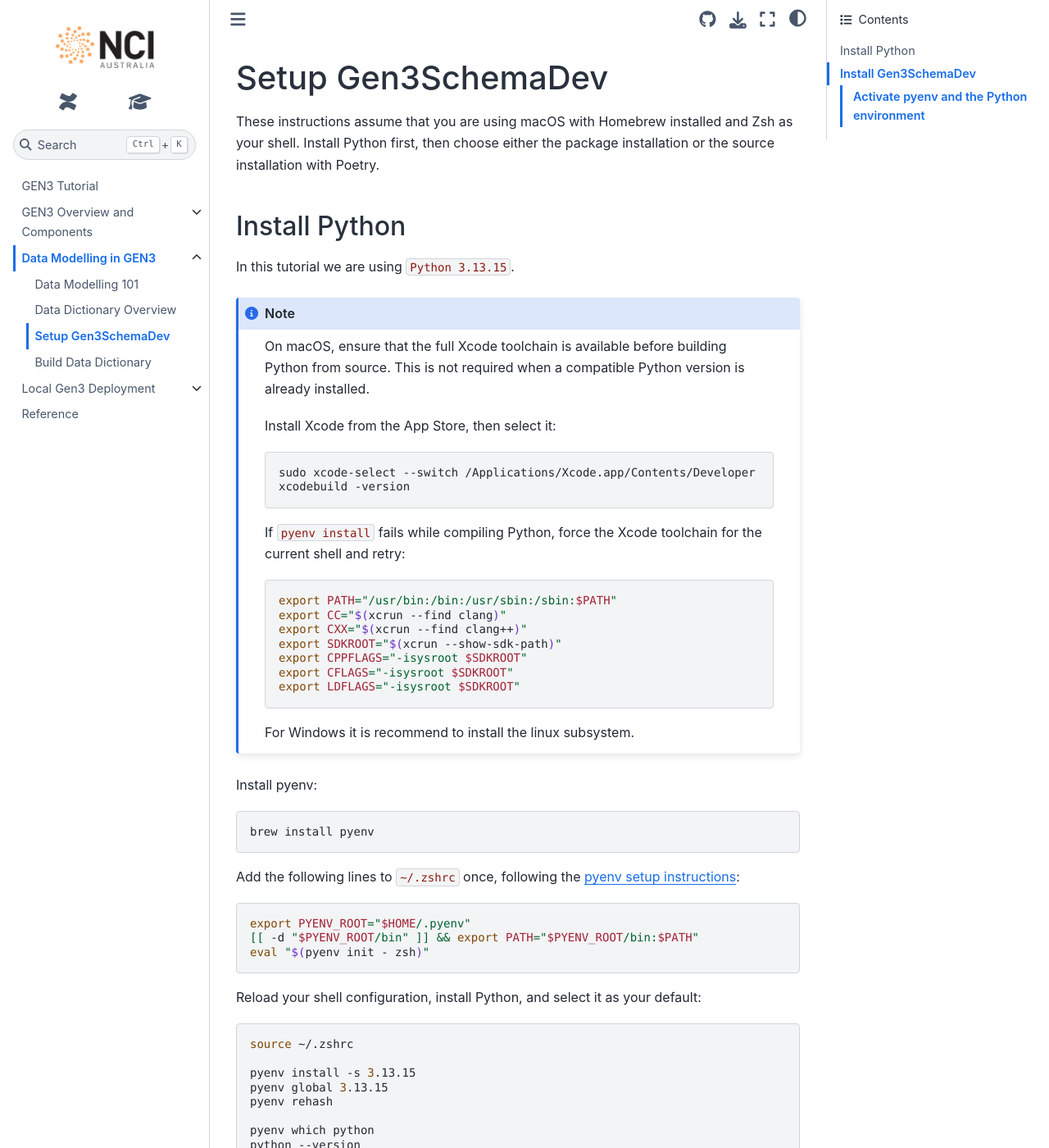
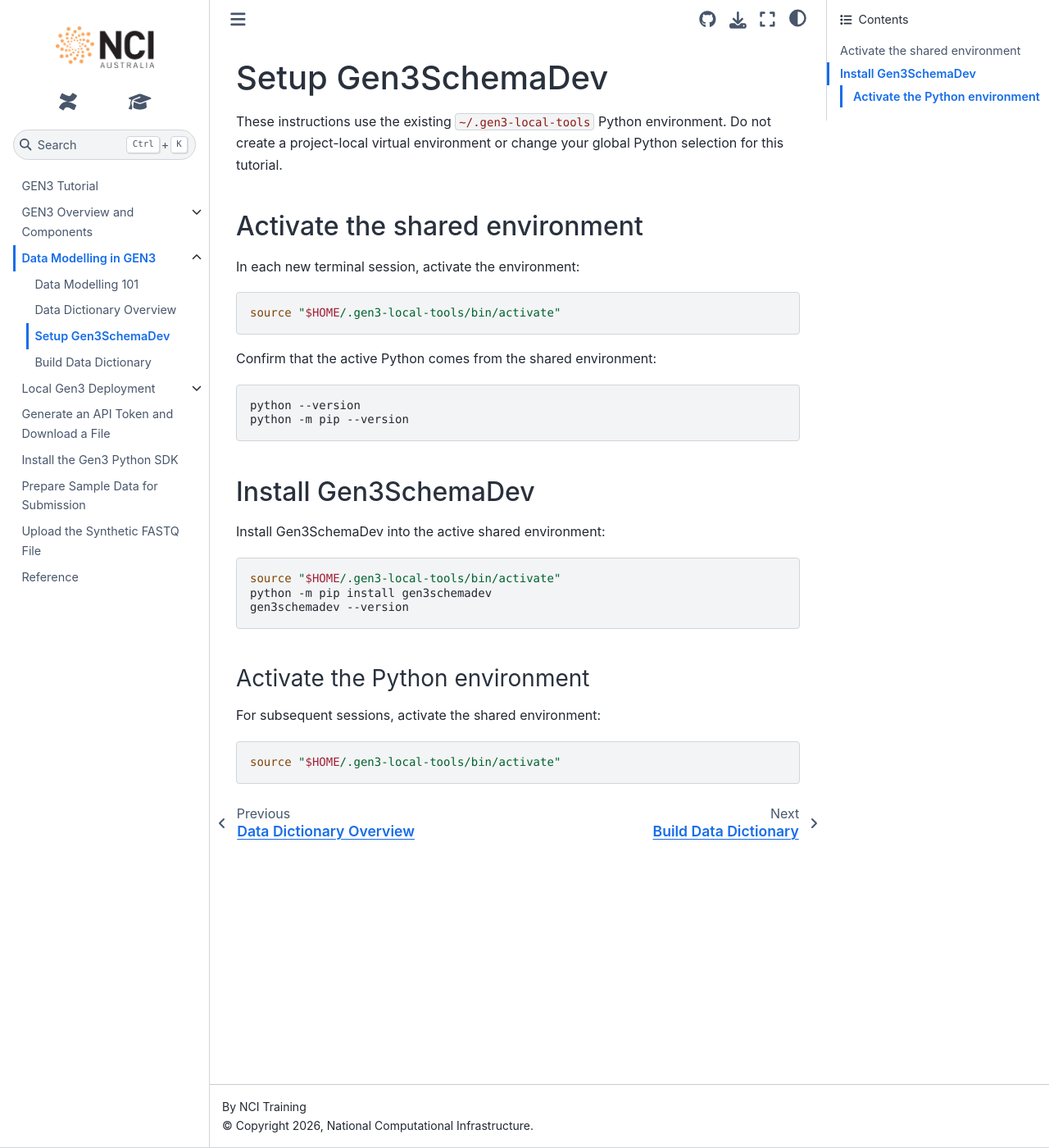
Before and after one commit to NCI900-Training-Organisation/Gen3-tutorial, a Sphinx documentation site: the page built from docs/source/01-data-modelling/03-setup-Gen3SchemaDev.rst, in a window 1280 px wide and 1400 px high. Shown: the whole window at 82% size. Built offline with Sphinx 7.4.7 and the Sphinx Book theme 1.1.4, drawn with Linux system fonts in a browser that asks for light colours; some of the changed text lies outside the part shown.

Commit message:
add gen3 token generaion and sdk documents

```diff
--- a/docs/source/01-data-modelling/03-setup-Gen3SchemaDev.rst
+++ b/docs/source/01-data-modelling/03-setup-Gen3SchemaDev.rst
@@ -1,114 +1,42 @@
 Setup Gen3SchemaDev
 ====================
 
-These instructions assume that you are using macOS with Homebrew installed
-and Zsh as your shell. Install Python first, then choose either the package
-installation or the source installation with Poetry.
+These instructions use the existing ``~/.gen3-local-tools`` Python
+environment. Do not create a project-local virtual environment or change your
+global Python selection for this tutorial.
 
-Install Python
---------------
+Activate the shared environment
+-------------------------------
 
-In this tutorial we are using ``Python 3.13.15``.
-
-.. note::
-
-   On macOS, ensure that the full Xcode toolchain is available before building
-   Python from source. This is not required when a compatible Python version
-   is already installed.
-
-   Install Xcode from the App Store, then select it:
-
-   .. code-block:: bash
-
-      sudo xcode-select --switch /Applications/Xcode.app/Contents/Developer
-      xcodebuild -version
-
-   If ``pyenv install`` fails while compiling Python, force the Xcode toolchain
-   for the current shell and retry:
-
-   .. code-block:: bash
-
-      export PATH="/usr/bin:/bin:/usr/sbin:/sbin:$PATH"
-      export CC="$(xcrun --find clang)"
-      export CXX="$(xcrun --find clang++)"
-      export SDKROOT="$(xcrun --show-sdk-path)"
-      export CPPFLAGS="-isysroot $SDKROOT"
-      export CFLAGS="-isysroot $SDKROOT"
-      export LDFLAGS="-isysroot $SDKROOT"
-
-   For Windows it is recommend to install the linux subsystem.
-
-Install pyenv:
+In each new terminal session, activate the environment:
 
 .. code-block:: bash
 
-   brew install pyenv
+   source "$HOME/.gen3-local-tools/bin/activate"
 
-Add the following lines to ``~/.zshrc`` once, following the
-`pyenv setup instructions <https://github.com/pyenv/pyenv#zsh>`_:
+Confirm that the active Python comes from the shared environment:
 
 .. code-block:: bash
 
-   export PYENV_ROOT="$HOME/.pyenv"
-   [[ -d "$PYENV_ROOT/bin" ]] && export PATH="$PYENV_ROOT/bin:$PATH"
-   eval "$(pyenv init - zsh)"
-
-Reload your shell configuration, install Python, and select it as your default:
-
-.. code-block:: bash
-
-   source ~/.zshrc
-
-   pyenv install -s 3.13.15
-   pyenv global 3.13.15
-   pyenv rehash
-
-   pyenv which python
    python --version
-
-The first Python path should be the pyenv shim, similar to
-``/Users/your-user/.pyenv/shims/python``. If ``pyenv which python`` returns a
-path under ``~/.pyenv/versions/3.13.15`` but ``python`` is still not found,
-initialize pyenv again in the current shell:
-
-.. code-block:: bash
-
-   export PATH="$HOME/.pyenv/shims:$HOME/.pyenv/bin:$PATH"
-   eval "$(pyenv init - zsh)"
-   pyenv rehash
-   python --version
-
-.. note::
-
-   If your terminal prompt shows an active Conda environment such as ``(base)``,
-   deactivate it before checking Python so that Conda does not override pyenv:
-
-   .. code-block:: bash
-
-      conda deactivate
-      python --version
-
+   python -m pip --version
 
 Install Gen3SchemaDev
 -----------------------------
 
-In your data dictionary project directory, create an isolated environment
-and install Gen3SchemaDev:
+Install Gen3SchemaDev into the active shared environment:
 
 .. code-block:: bash
 
-   python -m venv .venv
-   source .venv/bin/activate
+   source "$HOME/.gen3-local-tools/bin/activate"
    python -m pip install gen3schemadev
    gen3schemadev --version
 
-Activate pyenv and the Python environment
-~~~~~~~~~~~~~~~~~~~~~~~~~~~~~~~~~~~~~~~~~
+Activate the Python environment
+~~~~~~~~~~~~~~~~~~~~~~~~~~~~~~~
 
-For subsequent sessions, from the data dictionary project directory, activate
-pyenv first, then activate the Python virtual environment:
+For subsequent sessions, activate the shared environment:
 
 .. code-block:: bash
 
-   source ~/.zshrc
-   source .venv/bin/activate
+   source "$HOME/.gen3-local-tools/bin/activate"
--- a/docs/source/06-local-gen3-deploy/01-local-deploy.rst
+++ b/docs/source/06-local-gen3-deploy/01-local-deploy.rst
@@ -6,8 +6,10 @@ control-plane node, local-path persistent storage, MinIO object storage, LDAP
 and Dex login, HTTP ingress, and the Gen3 application. It is intended for a
 disposable local training environment, not production.
 
-The commands below assume the repository root is the current directory. The
-deployment inputs include the bundled dictionary at
+Clone the repository first, then run repository commands from its root. All
+Python tools in this tutorial use the existing ``~/.gen3-local-tools``
+environment; activate it in each terminal session instead of creating another
+environment for each tool. The deployment inputs include the bundled dictionary at
 ``sample-data-dict/output-json/bundled-schema.json``.
 
 Platform support
@@ -49,13 +51,12 @@ engine is ready. The playbook also attempts to open Docker Desktop for you.
 Docker Desktop is subject to Docker's licensing terms; check those terms for
 your organization.
 
-Create an isolated Python environment and install Ansible, its Kubernetes
-client library, and the required collections:
+Activate the existing Python environment, then install Ansible, its Kubernetes
+client library, and the required collections into it:
 
 .. code-block:: console
 
-	python3 -m venv "$HOME/.venvs/gen3-local"
-	source "$HOME/.venvs/gen3-local/bin/activate"
+	source "$HOME/.gen3-local-tools/bin/activate"
 	python -m pip install --upgrade pip
 	python -m pip install ansible kubernetes==36.0.2 'boto3>=1.34' 'python-dateutil<3' PyYAML
 	ansible-galaxy collection install kubernetes.core amazon.aws
@@ -163,13 +164,13 @@ appropriate for the vendored chart, then verify its published checksum before
 installing; see the `Helm installation and verification guide
 <https://helm.sh/docs/intro/install/>`_.
 
-Create the Python environment, install Ansible dependencies and collections,
-and install the MinIO client into the path expected by the playbooks:
+Activate the existing Python environment, install Ansible dependencies and
+collections into it, and install the MinIO client into the path expected by
+the playbooks:
 
 .. code-block:: console
 
-	python3 -m venv "$HOME/.venvs/gen3-local"
-	source "$HOME/.venvs/gen3-local/bin/activate"
+	source "$HOME/.gen3-local-tools/bin/activate"
 	python -m pip install --upgrade pip
 	python -m pip install ansible kubernetes==36.0.2 'boto3>=1.34' 'python-dateutil<3' PyYAML
 	ansible-galaxy collection install kubernetes.core amazon.aws
@@ -185,13 +186,13 @@ host networking in the playbooks.
 Check out the repository and inputs
 --------------------------------------
 
-Clone this repository and change into its root directory. Activate the Python
-environment created above, then confirm the dictionary exists:
+From the repository root, activate the shared Python environment and confirm
+the dictionary exists:
 
 .. code-block:: console
 
 	cd /path/to/Gen3-tutorial
-	source "$HOME/.venvs/gen3-local/bin/activate"
+	source "$HOME/.gen3-local-tools/bin/activate"
 
 
 
--- /dev/null
+++ b/docs/source/07-generate-token/01-gen-token.rst
@@ -0,0 +1,61 @@
+Generate an API Token and Download a File
+========================================
+
+Use the Gen3 Python SDK to exchange a downloaded API credential for a
+short-lived access token, then download a file by its GUID. Install the SDK
+into the shared ``~/.gen3-local-tools`` environment by following
+:doc:`/08-gen3-sdk/01-install-sdk`. The SDK keeps the token in memory and
+refreshes it when needed; do not print or commit it.
+
+Create and download API credentials
+-----------------------------------
+
+#. Open the Gen3 portal at `http://gen3.kind.test <http://gen3.kind.test>`_.
+#. Log in using **Training LDAP**.
+#. Open **Profile** and create an API key.
+#. In the confirmation dialog, select **Download JSON** and save the
+   credentials file, for example as
+   ``$HOME/Downloads/gen3-credentials.json``.
+
+The credentials file contains a client ID and secret. Keep it private; do not
+commit it to source control or paste it into chat or tickets.
+
+Generate a token and download a file
+------------------------------------
+
+Save the following as ``download_gen3_file.py``. Replace ``YOUR-FILE-GUID``
+with a GUID that your account is allowed to download:
+
+.. code-block:: python
+
+   from pathlib import Path
+
+   from gen3.auth import Gen3Auth
+   from gen3.file import Gen3File
+
+   credentials_file = Path.home() / "Downloads" / "gen3-credentials.json"
+   auth = Gen3Auth(refresh_file=str(credentials_file))
+
+   # Obtain a short-lived access token without displaying or saving it.
+   access_token = auth.get_access_token()
+   if not access_token:
+       raise RuntimeError("Gen3 did not return an access token")
+
+   file_client = Gen3File(auth)
+   downloaded = file_client.download_single(
+       object_id="YOUR-FILE-GUID",
+       path="downloads",
+   )
+   if not downloaded:
+       raise RuntimeError("Gen3 file download failed")
+
+Run the script from the activated environment:
+
+.. code-block:: console
+
+   python download_gen3_file.py
+
+The SDK reads the API credential, obtains an access token from the local
+commons, and uses that authenticated session to request the file. The file is
+saved in the ``downloads`` directory. This local training deployment uses
+HTTP; use it only on a trusted local machine or network.
--- /dev/null
+++ b/docs/source/08-gen3-sdk/01-install-sdk.rst
@@ -0,0 +1,26 @@
+Install the Gen3 Python SDK
+===========================
+
+This guide installs the Gen3 Python SDK into the repository's existing shared
+Python environment at ``~/.gen3-local-tools/``. The same environment is used for the
+deployment tools, Gen3SchemaDev, documentation tools, and SDK examples. Do not
+create a separate environment for the SDK.
+
+Activate the shared environment
+-------------------------------
+
+Activate the existing environment. Do this in every new terminal session:
+
+.. code-block:: console
+
+	source "$HOME/.gen3-local-tools/bin/activate"
+
+Install the SDK package into that active environment:
+
+.. code-block:: console
+
+	python -m pip install --upgrade pip
+	python -m pip install gen3
+	python -c "from gen3.auth import Gen3Auth; from gen3.file import Gen3File; print('Gen3 SDK is ready')"
+
+In each new terminal, activate ``~/.gen3-local-tools`` before using the SDK.
--- /dev/null
+++ b/docs/source/08-gen3-sdk/02-sample-data.rst
@@ -0,0 +1,142 @@
+Prepare Sample Data for Submission
+==================================
+
+This guide explains the records in ``sample-data/`` and the fields and links
+your own data must contain before submitting it to the local Gen3 commons.
+The examples are synthetic and use the bundled dictionary in
+``sample-data-dict/output-json/bundled-schema.json``. Never use real patient
+information for this training exercise.
+
+Create the program and project first
+------------------------------------
+
+The bundled dictionary defines a ``program`` node and a ``project`` node.
+``program`` is marked ``submittable: false``, so create the program through the
+portal or the approved administrative workflow, not with the sample records.
+The program schema requires ``name`` and ``dbgap_accession_number``.
+
+The sample submission script targets program ``training`` and project code
+``demo``. Create those first, or update the values in
+``sample-data/submit_sample_data.py`` to match a project that already exists
+and that your API user can access. The project schema requires:
+
+* ``code``: project identifier; the sample uses ``demo``.
+* ``name``: display name for the project.
+* ``programs``: link to its parent program, for example
+	``{"name": "training"}`` in the project's creation form/API. The SDK's
+	project-creation method also takes the program name separately as its first
+	argument.
+* ``dbgap_accession_number``: the accession assigned to the project. Use the
+	value appropriate to your environment; do not copy a made-up accession into
+	a real commons.
+
+Submit each record's required fields
+------------------------------------
+
+Every submittable node in this dictionary requires ``type`` and
+``submitter_id``. The ``type`` must exactly match the node name. A
+``submitter_id`` is the stable, project-specific identifier for that record;
+keep it unique within its node and project. The samples use the ``SYN-`` prefix
+so their identifiers are visibly synthetic.
+
+The bundled sample files contain these nodes and required relationships:
+
+.. list-table:: Sample records and required fields
+	 :header-rows: 1
+	 :widths: 16 24 30 30
+
+	 * - Node
+		 - Sample file
+		 - Required fields
+		 - Relationship to include
+	 * - ``patient``
+		 - ``sample-data/patient.json``
+		 - ``type``, ``submitter_id``
+		 - ``projects`` must identify the existing project by ``code`` or ID.
+	 * - ``blood``
+		 - ``sample-data/blood.json``
+		 - ``type``, ``submitter_id``
+		 - ``patients`` must identify an existing patient by ``submitter_id`` or ID.
+	 * - ``urine``
+		 - ``sample-data/urine.json``
+		 - ``type``, ``submitter_id``
+		 - ``patients`` is optional, but the example links the urine to its patient.
+	 * - ``plasma``
+		 - ``sample-data/plasma.json``
+		 - ``type``, ``submitter_id``
+		 - ``bloods`` must identify an existing blood record.
+	 * - ``dna``
+		 - ``sample-data/dna.json``
+		 - ``type``, ``submitter_id``
+		 - ``bloods`` must identify an existing blood record.
+
+The node schemas allow only declared properties. Before adding fields, check
+the node's schema under ``sample-data-dict/output-schema/``. For example,
+``patient`` permits the optional ``patient_id`` property, ``blood`` permits
+``blood_id``, ``patient_id`` and ``blood_type``, and ``dna`` permits
+``dna_id``, ``blood_id`` and ``dna_specimen_id``. A property listed in
+``sample-data-dict/input.yaml`` is not automatically a valid field name for a
+relationship: use the schema's actual relationship property such as
+``patients`` or ``bloods``.
+
+Represent links as references to existing records. This patient example links
+to the existing project ``demo``:
+
+.. code-block:: json
+
+	 {
+		 "type": "patient",
+		 "submitter_id": "SYN-PAT-001",
+		 "patient_id": "SYN-PAT-001",
+		 "projects": [{"code": "demo"}]
+	 }
+
+A blood record links back to a patient using the schema's ``patients`` link:
+
+.. code-block:: json
+
+	 {
+		 "type": "blood",
+		 "submitter_id": "SYN-BLD-001",
+		 "blood_id": "SYN-BLD-001",
+		 "blood_type": "whole blood",
+		 "patients": [{"submitter_id": "SYN-PAT-001"}]
+	 }
+
+The example's matching ``SYN-PAT-001`` and ``SYN-BLD-001`` values are present
+in the patient and blood files respectively. Do not submit a child record
+before the record it links to exists.
+
+Sequencing files and file metadata
+----------------------------------
+
+The ``seqrun`` node is categorized as ``data_file`` and links to a DNA record
+through ``dnas``. It inherits file properties from the dictionary's
+``data_file_properties``, including ``file_name``, ``file_size``, ``md5sum``,
+``file_state``, ``object_id`` and ``state``. Do not create a sample ``seqrun``
+with guessed file details. First upload a real synthetic test file through
+Gen3, then use the returned GUID as ``object_id`` and the actual filename,
+size, and checksum. Link it to an existing DNA record with ``dnas``. The
+``data_category``, ``data_format`` and ``data_type`` fields must use the exact
+enum values declared in ``sample-data-dict/output-schema/seqrun.yaml``.
+
+Submit in relationship order
+----------------------------
+
+Submit parent records before children so every reference resolves:
+
+#. Create the ``training`` program and ``demo`` project in the portal if they
+	 do not already exist.
+#. Submit patients.
+#. Submit blood and urine records.
+#. Submit plasma and DNA records.
+#. Upload any test file, then submit its ``seqrun`` metadata with the returned
+	 GUID and a link to its DNA record.
+
+The helper script submits the provided JSON files in that order through the
+Gen3 Python SDK. See :doc:`/08-gen3-sdk/01-install-sdk` for SDK setup and
+:doc:`/07-generate-token/01-gen-token` for API credentials and authentication.
+To submit the synthetic sample set, follow the instructions in
+``sample-data/README.md``. Reusing the same ``submitter_id`` values can update
+or collide with earlier records, so make identifiers unique when adapting
+these examples.
--- /dev/null
+++ b/docs/source/08-gen3-sdk/03-push-data.rst
@@ -0,0 +1,72 @@
+Upload the Synthetic FASTQ File
+===============================
+
+This example uploads ``sample-data/synthetic-demo.fastq`` to the local Gen3
+commons. It uses the API credentials in the repository-root
+``credentials.json`` and requests upload authorization for the existing
+``training/demo`` project.
+
+Keep the credentials file private. It is ignored by Git; do not remove it from
+``.gitignore`` or print its contents.
+
+Activate the shared Python environment and run the uploader from the repository
+root:
+
+.. code-block:: console
+
+	source "$HOME/.gen3-local-tools/bin/activate"
+	python src/upload_sample_file.py
+
+The script asks Fence for a file GUID and a short-lived presigned S3 URL, then
+transfers the FASTQ bytes to that URL. The URL and API token are not printed.
+On success, the script prints the GUID, filename, byte size, and MD5 checksum.
+The upload stores the bytes and creates the file's Indexd entry. It does not
+submit a ``seqrun`` node to the project graph, which is why the file is not yet
+listed in Gen3 Exploration.
+
+If the authorization request fails, confirm that ``credentials.json`` is an
+API credential for ``http://gen3.kind.test`` and that the user can upload to
+``/programs/training/projects/demo``. If the storage PUT fails, check that the
+local MinIO endpoint is reachable at ``http://minio.gen3.kind.test:9000`` and
+that the infrastructure playbook has configured the local hostnames.
+
+Once the file upload succeeds, use its actual GUID and metadata when preparing
+the ``seqrun`` record, as described in :doc:`/08-gen3-sdk/02-sample-data`.
+
+Register the file in project metadata
+--------------------------------------
+
+Before registering the file, submit the synthetic project metadata if you have
+not already done so. The DNA parent ``SYN-DNA-001`` must exist in the
+``training/demo`` project:
+
+.. code-block:: console
+
+	python sample-data/submit_sample_data.py
+
+Then pass the GUID printed by the upload script to the registration script.
+Use the full GUID, including any prefix such as ``PREFIX/``:
+
+.. code-block:: console
+
+	python src/register_sample_metadata.py 'PREFIX/your-guid-here'
+
+The script submits a ``seqrun`` node with the file GUID, the FASTQ's actual
+filename, size, MD5, and a link to ``SYN-DNA-001``. It does not upload the
+bytes again. Its ``submitter_id`` is ``SYN-SEQRUN-001``; use a different ID if
+you have already registered that sample or want to upload a second copy.
+
+Refresh search
+--------------
+
+After the metadata submission succeeds, refresh Elasticsearch so the file is
+included in Exploration:
+
+.. code-block:: console
+
+	ansible-playbook gen3-deployment/03-refresh-search.yaml
+
+Wait for the playbook to complete successfully, then reload the portal's
+Exploration page. If this is the first-ever ETL run and the bootstrap indices
+are still in place, use the one-time force option documented in
+:doc:`/06-local-gen3-deploy/01-local-deploy`.
--- a/docs/source/index.rst
+++ b/docs/source/index.rst
@@ -14,4 +14,8 @@ Contents
    03-gen3-components/index.rst
    01-data-modelling/index.rst
    06-local-gen3-deploy/index.rst
+   07-generate-token/01-gen-token
+   08-gen3-sdk/01-install-sdk
+   08-gen3-sdk/02-sample-data
+   08-gen3-sdk/03-push-data
    references.rst
```
Also changed, not shown: docs/source/07-generate-token/index.rst (added), docs/source/08-gen3-sdk/04-pull-data.rst (added), 1 other file.
